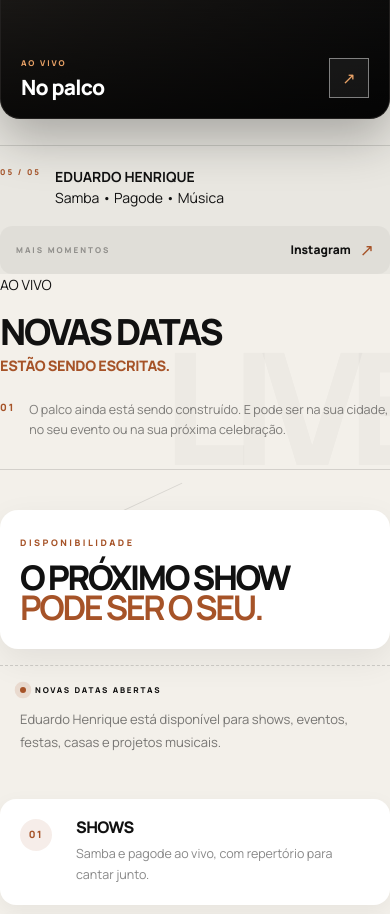
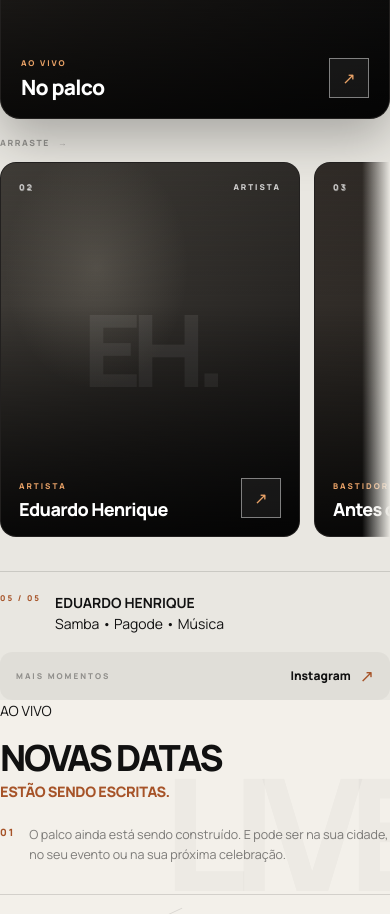
Before and after one commit to Goesxz/LandingPage-Dutty, a React (Vite) app: page / in a window 390 px wide. Shown: the part 5740-6654 px from the top of the page. Built offline with nearby package versions, Linux system fonts and the light colour scheme.

Commit message:
Adiciona hero responsivo para mobile

```diff
--- a/src/sections/Gallery/Gallery.css
+++ b/src/sections/Gallery/Gallery.css
@@ -225,6 +225,19 @@
 
 .gallery__item--last {
   display: none;
+}
+
+/*
+ * TRACK: em desktop/tablet o wrapper "desaparece" do
+ * fluxo (display: contents), então .gallery__item--portrait,
+ * --square e --wide continuam sendo filhos diretos do grid
+ * e respeitam as posições acima, exatamente como antes.
+ * Só no mobile (ver media query) isso vira um flex real.
+ */
+
+.gallery__track-wrap,
+.gallery__track {
+  display: contents;
 }
 
 
@@ -692,7 +705,7 @@
 /* =========================================================
    MOBILE
    (redesigned for touch: bigger tap targets, always-visible
-   captions, centered snap carousel, progress dots, safe-area
+   captions, centered snap carousel with all 5 photos, safe-area
    aware spacing)
    ========================================================= */
 
@@ -786,13 +799,8 @@
 
   /* ---------- DEMAIS: carrossel horizontal com snap central ---------- */
 
-  .gallery__item--portrait,
-  .gallery__item--square,
-  .gallery__item--wide {
-    display: none; /* substituídos pelo track abaixo */
-  }
-
   .gallery__track-wrap {
+    display: block;
     position: relative;
 
     margin: 0 calc(-1 * var(--container-pad, 20px));
@@ -825,6 +833,11 @@
     pointer-events: none;
   }
 
+  /* item 5 volta a aparecer, agora dentro do carrossel */
+  .gallery__item--last {
+    display: block;
+  }
+
   .gallery__track .gallery__item {
     flex: 0 0 72vw;
     max-width: 300px;
@@ -836,14 +849,14 @@
     transition: transform 0.25s ease;
   }
 
-  /* dica visual de "arraste para o lado", só aparece se não
-     houver scroll ainda; reforça a affordance do carrossel */
+  /* dica visual de "arraste para o lado", reforça a
+     affordance do carrossel logo acima dele */
   .gallery__track-hint {
     display: flex;
     align-items: center;
     gap: 6px;
 
-    margin: 10px var(--container-pad, 20px) 0;
+    margin: 0 var(--container-pad, 20px) 10px;
 
     color: rgba(17, 17, 17, 0.4);
 
@@ -1006,3 +1019,22 @@
     font-size: 8.5px;
   }
 }
+
+/* =========================================================
+   REDUÇÃO DE MOVIMENTO
+   ========================================================= */
+
+@media (prefers-reduced-motion: reduce) {
+  .gallery__track-hint span {
+    animation: none;
+  }
+
+  .gallery__media,
+  .gallery__caption-top,
+  .gallery__caption-bottom,
+  .gallery__arrow,
+  .gallery__track .gallery__item,
+  .gallery__instagram b {
+    transition: none;
+  }
+}
--- a/src/sections/Gallery/Gallery.jsx
+++ b/src/sections/Gallery/Gallery.jsx
@@ -130,9 +130,30 @@ function Gallery() {
             </div>
           </article>
 
+          {/*
+            TRACK: no desktop/tablet vira "display: contents"
+            (some do fluxo — cada item continua sendo filho
+            direto do grid, como antes). No mobile vira um
+            carrossel horizontal de verdade.
+          */}
+
+          <div className="gallery__track-wrap">
+            <p className="gallery__track-hint" aria-hidden="true">
+              ARRASTE <span>→</span>
+            </p>
+
+            <div
+              className="gallery__track"
+              role="list"
+              aria-label="Mais momentos da galeria"
+            >
+
               {/* PORTRAIT */}
 
-          <article className="gallery__item gallery__item--portrait">
+              <article
+                className="gallery__item gallery__item--portrait"
+                role="listitem"
+              >
                 <GalleryPlaceholder item={galleryItems[1]} />
 
                 <div className="gallery__caption">
@@ -156,7 +177,10 @@ function Gallery() {
 
               {/* SQUARE */}
 
-          <article className="gallery__item gallery__item--square">
+              <article
+                className="gallery__item gallery__item--square"
+                role="listitem"
+              >
                 <GalleryPlaceholder item={galleryItems[2]} />
 
                 <div className="gallery__caption">
@@ -180,7 +204,10 @@ function Gallery() {
 
               {/* WIDE */}
 
-          <article className="gallery__item gallery__item--wide">
+              <article
+                className="gallery__item gallery__item--wide"
+                role="listitem"
+              >
                 <GalleryPlaceholder item={galleryItems[3]} />
 
                 <div className="gallery__caption">
@@ -202,9 +229,12 @@ function Gallery() {
                 </div>
               </article>
 
-          {/* FINAL PORTRAIT */}
+              {/* FINAL PORTRAIT (agora visível no carrossel mobile) */}
 
-          <article className="gallery__item gallery__item--last">
+              <article
+                className="gallery__item gallery__item--last"
+                role="listitem"
+              >
                 <GalleryPlaceholder item={galleryItems[4]} />
 
                 <div className="gallery__caption">
@@ -225,6 +255,9 @@ function Gallery() {
                   </div>
                 </div>
               </article>
+
+            </div>
+          </div>
 
         </div>
 
```
Lines whose indentation alone changed are shown as unchanged.
